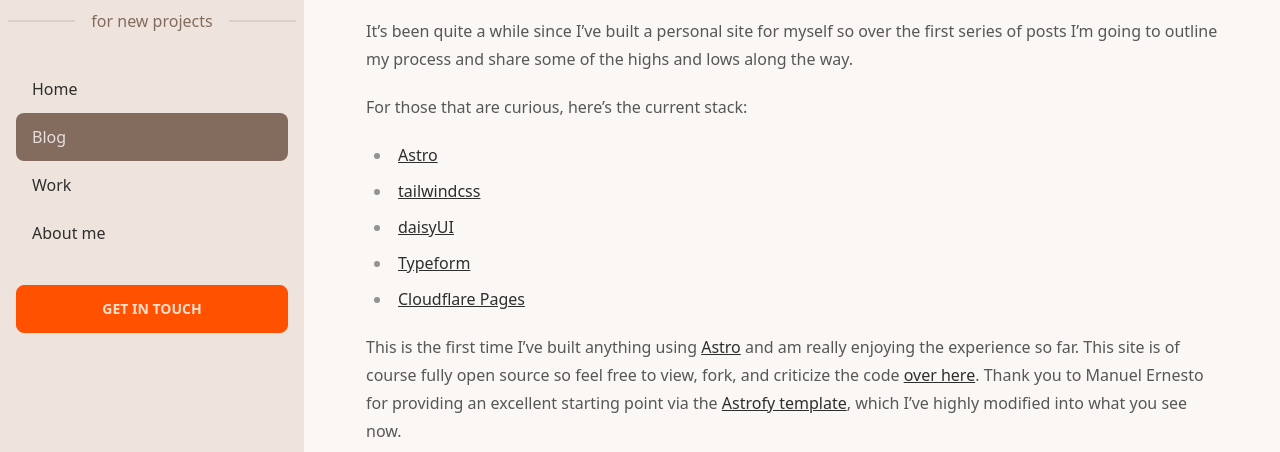
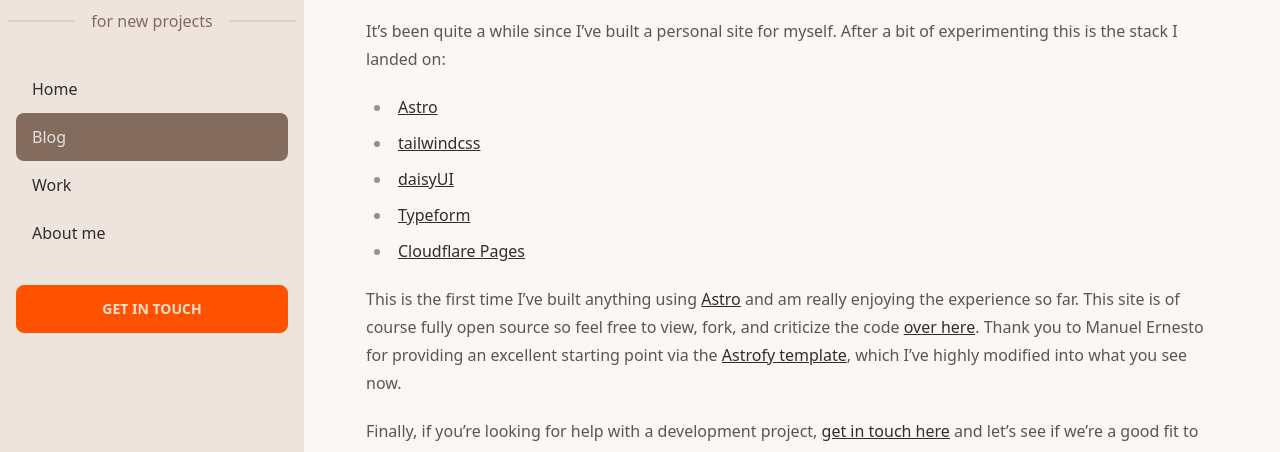
Before and after one commit to gotenoctober/gotenoctober.github.io, an Astro site: page /blog in a window 1280 px wide. Shown: the part 271-723 px from the top of the page. Built offline with nearby package versions, Linux system fonts and the light colour scheme; Astro itself is replaced by a stand-in of ours.

Commit message:
Update first post content

```diff
--- a/src/content/blog/first-post.md
+++ b/src/content/blog/first-post.md
@@ -5,9 +5,7 @@
 
 Hello! Glad to have you here. Welcome to my brand new personal portfolio. Who am I? I'm Jeff, a product-focused full-stack developer of web and mobile apps. Software development can be quite the journey so I'm hoping to offer a little bit of the insight that I've learned over the 10+ years that I've been at this game.
 
-It's been quite a while since I've built a personal site for myself so over the first series of posts I'm going to outline my process and share some of the highs and lows along the way.
-
-For those that are curious, here's the current stack:
+It's been quite a while since I've built a personal site for myself. After a bit of experimenting this is the stack I landed on:
 
 - [Astro](https://astro.build)
 - [tailwindcss](https://tailwindcss.com)
```
